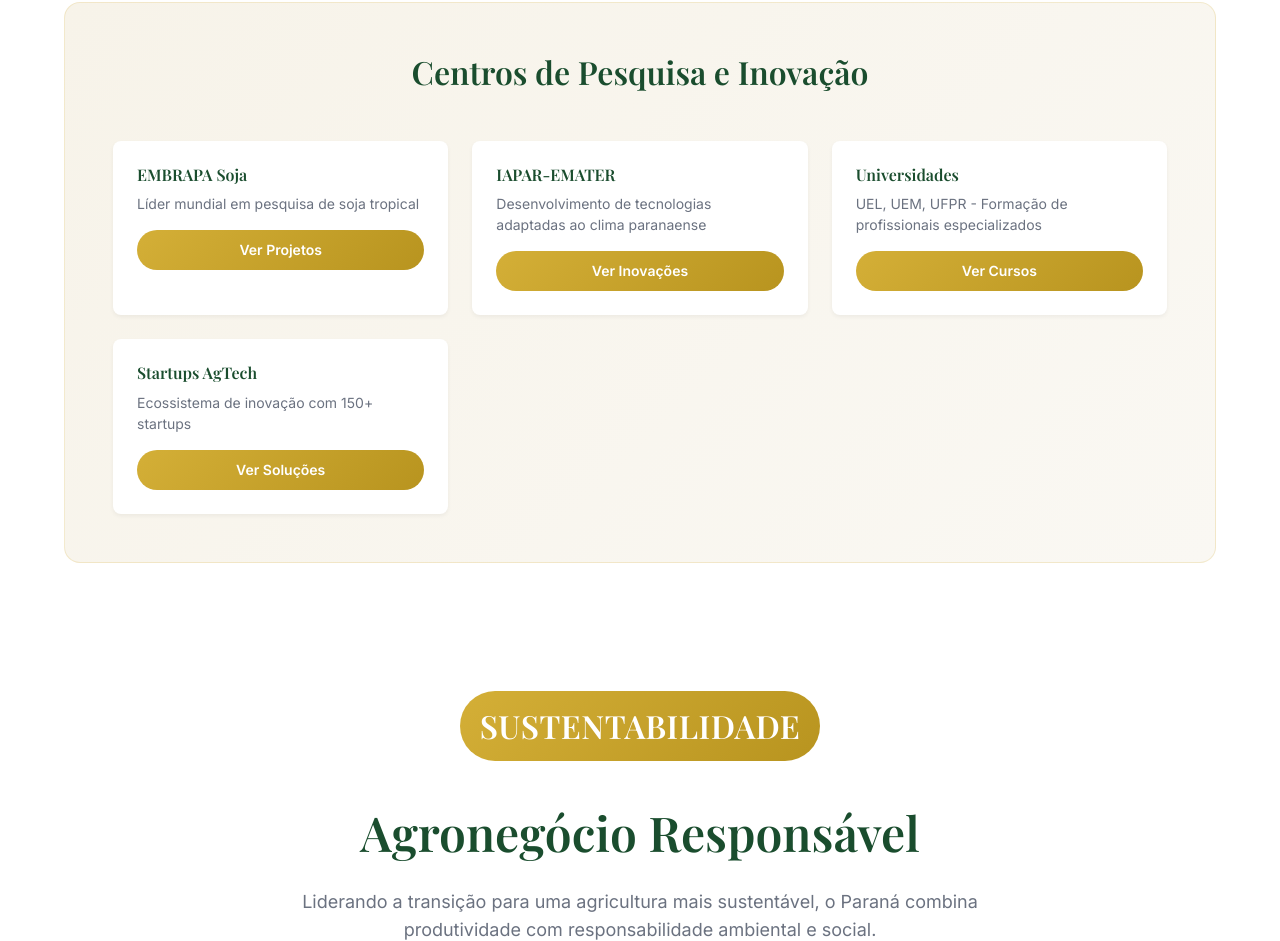
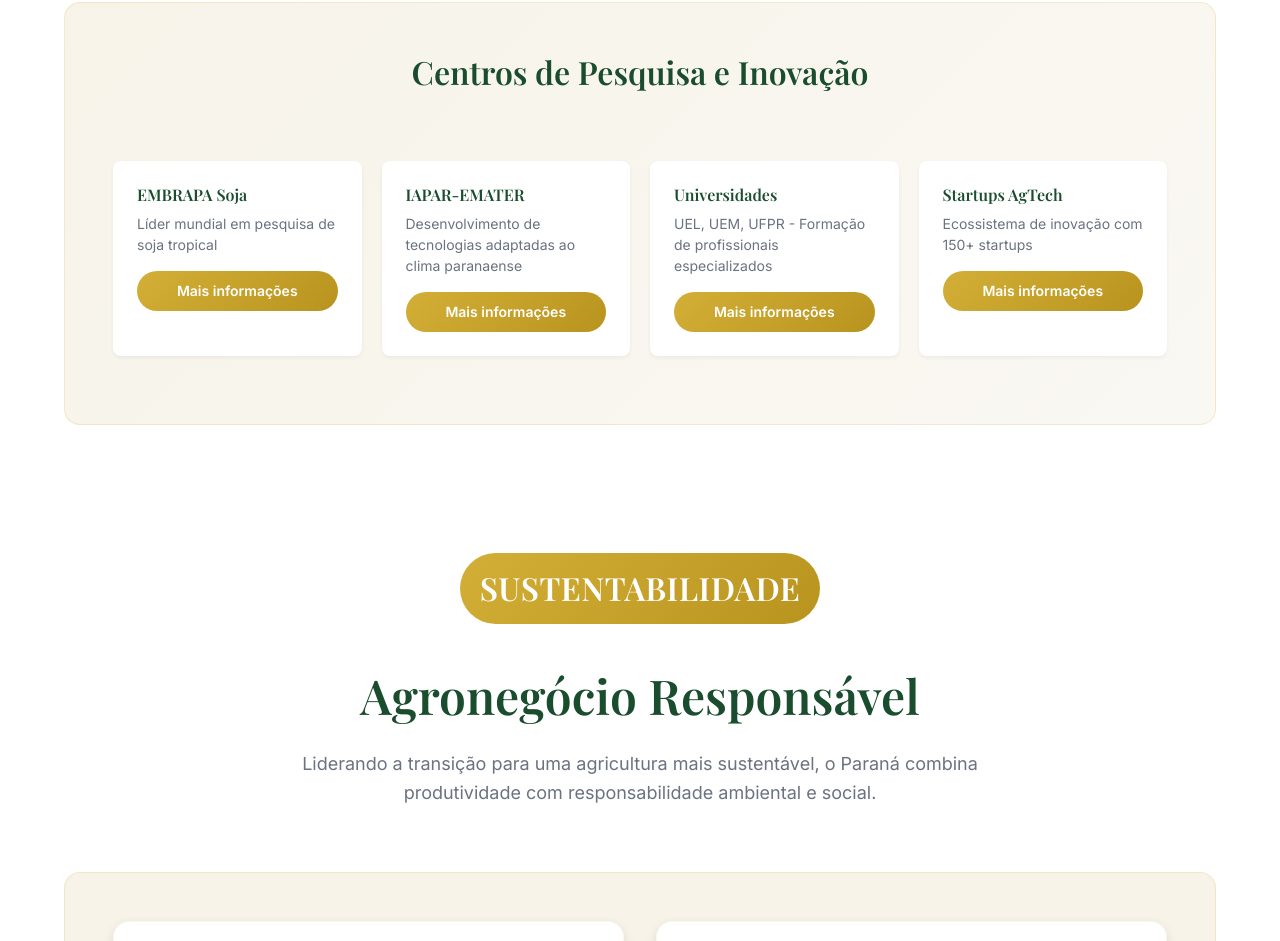
Before and after one commit to Eoscria/Agrinho, a plain HTML site: page index.html in a window 1280 px wide. Shown: the part 4329-5270 px from the top of the page. Drawn offline with nearby package versions, Linux system fonts and the light colour scheme.

Commit message:
Alterando estilos de colunas index
Alterando estilos de colunas

```diff
--- a/index.html
+++ b/index.html
@@ -418,7 +418,7 @@
                                 <h4>EMBRAPA Soja</h4>
                                 <p>Líder mundial em pesquisa de soja tropical</p>
                                 <details class="centro-details">
-                                    <summary>Ver Projetos</summary>
+                                    <summary>Mais informações</summary>
                                     <ul class="centro-features">
                                         <li>Desenvolvimento de cultivares resistentes</li>
                                         <li>Pesquisa em fixação biológica de nitrogênio</li>
@@ -430,7 +430,7 @@
                                 <h4>IAPAR-EMATER</h4>
                                 <p>Desenvolvimento de tecnologias adaptadas ao clima paranaense</p>
                                 <details class="centro-details">
-                                    <summary>Ver Inovações</summary>
+                                    <summary>Mais informações</summary>
                                     <ul class="centro-features">
                                         <li>Variedades adaptadas ao clima subtropical</li>
                                         <li>Sistemas integrados de produção</li>
@@ -442,7 +442,7 @@
                                 <h4>Universidades</h4>
                                 <p>UEL, UEM, UFPR - Formação de profissionais especializados</p>
                                 <details class="centro-details">
-                                    <summary>Ver Cursos</summary>
+                                    <summary>Mais informações</summary>
                                     <ul class="centro-features">
                                         <li>Agronomia e Engenharia Agrícola</li>
                                         <li>Zootecnia e Medicina Veterinária</li>
@@ -454,7 +454,7 @@
                                 <h4>Startups AgTech</h4>
                                 <p>Ecossistema de inovação com 150+ startups</p>
                                 <details class="centro-details">
-                                    <summary>Ver Soluções</summary>
+                                    <summary>Mais informações</summary>
                                     <ul class="centro-features">
                                         <li>Aplicativos de gestão agrícola</li>
                                         <li>Sensores IoT para monitoramento</li>
--- a/styles.css
+++ b/styles.css
@@ -982,8 +982,9 @@
 
   .centros-grid {
     display: grid;
-    grid-template-columns: repeat(auto-fit, minmax(250px, 1fr));
-    gap: 1.5rem;
+    grid-template-columns: repeat(4, 1fr);
+    gap: 20px;
+    padding: 20px 0;
   }
 
     /* Seção de Sustentabilidade */
```
